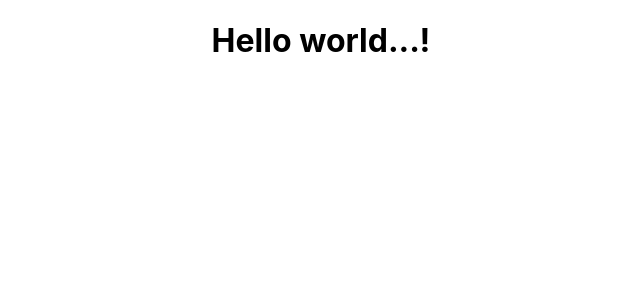
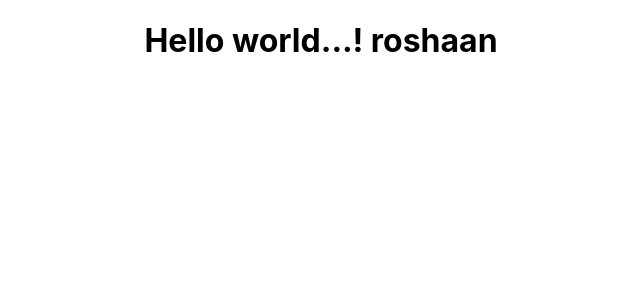
Before and after one commit to RoshaanAli/bootcamp-react-app, a React (Create React App) app: page / in a window 1280 px wide. Shown: the top 300 px of the page, without its empty margins (319-959 px from the left). Built offline with nearby package versions, Linux system fonts and the light colour scheme.

Commit message:
updated app.js with name

```diff
--- a/src/App.js
+++ b/src/App.js
@@ -5,7 +5,7 @@ import './App.css';
 function App() {
   return (
     <div className="App">
-     <h1>Hello world...!</h1>
+     <h1>Hello world...! roshaan</h1>
     </div>
   );
 }
```
